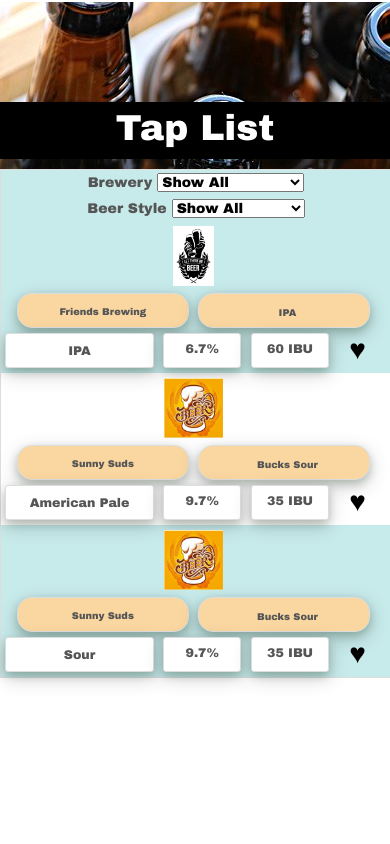
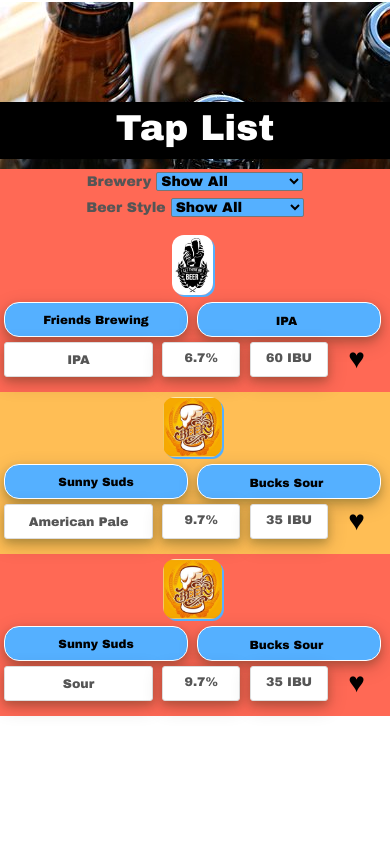
Before and after one commit to christian-lorange/beerfest, a plain HTML site: page www/index.html in a window 390 px wide. Shown: the part 842-1686 px from the top of the page. Drawn offline with nearby package versions, Linux system fonts and the light colour scheme; some packages are replaced by stand-ins of ours; files whose address does not match are found by name.

Commit message:
Improved dropdown css Tweaked button css

```diff
--- a/www/css/common.css
+++ b/www/css/common.css
@@ -32,12 +32,14 @@
   text-align: center;
   border:none !important;
 
+
 }
 
 
 table {
   margin-bottom: 40px;
   text-align: center;
+  border:0 !important;
 }
 
 table, td, th, input {
@@ -51,6 +53,8 @@
 input {
   padding: 4px 12px;
 }
+
+
 
 label {
   margin-right: 14px;
@@ -181,13 +185,13 @@
     margin-bottom: 1.5rem;
 
     margin-bottom:0px;
-
     box-shadow: 0 0 1rem transparentize( black, 0.9 );
+    padding-bottom: 10px;
 
 }
 
-tr:nth-child(even) {background: white}
-tr:nth-child(odd) {background: #c7eaea}
+tr:nth-child(even) {background: #ffbe55}
+tr:nth-child(odd) {background: #ff6955}
 
 td {
     display: inline-block;
@@ -226,7 +230,7 @@
 }
 
 td.tpl {
-width:44.0vw !important;
+width:47.0vw !important;
 text-align: center;
 height: 35px;
 vertical-align: middle !important;
@@ -234,9 +238,15 @@
 border-radius: 15px;
 box-shadow: 0 4px 8px 0 rgba(0, 40, 0, 0.2), 0 6px 20px 0 rgba(0, 0, 0, 0.19);
 font-weight: bold;
-font-size: 0.7em;
-background-color: #FAD7A0;
+font-size: 0.85em;
+background-color: #55b0ff;
+color: black;
+border-color:white;
+border-width: 1.5px;
 }
+
+
+
 td.tpl button {
   width:45.7vw !important;
 text-align: center;
@@ -244,7 +254,7 @@
 vertical-align: middle !important;
 padding-top: 0px;
 background-color: transparent;
-color: #555;
+color: black;
 border: none;
 font-weight: bold;
 
@@ -450,7 +460,7 @@
 
 
 #faq {
-  background-color: #1d8c51;
+  background-color: #55b0ff;
   padding-top: 80px;
 }
 
@@ -470,7 +480,10 @@
 
 img.brew_logo {height:60px;
 vertical-align: middle !important;
-background:none;}
+background:none;
+box-shadow: 2px 2px #55b0ff;
+border-radius: 12px;
+}
 
 td.logo_banner button {
   width:45.7vw !important;
@@ -479,6 +492,7 @@
 background-color: none;
 border: none;
 background:none;
+
 }
 
 .sponsor {text-align: center;}
@@ -538,3 +552,12 @@
 .rating {
   width:22vw !important;
  }
+
+ ol {padding-top:10px !important;}
+
+ select {
+    -webkit-border-radius: 2px !important;
+   -moz-border-radius: 2px !important;
+   border-radius: 2px !important;
+   background-color: #55b0ff;
+ }
```
